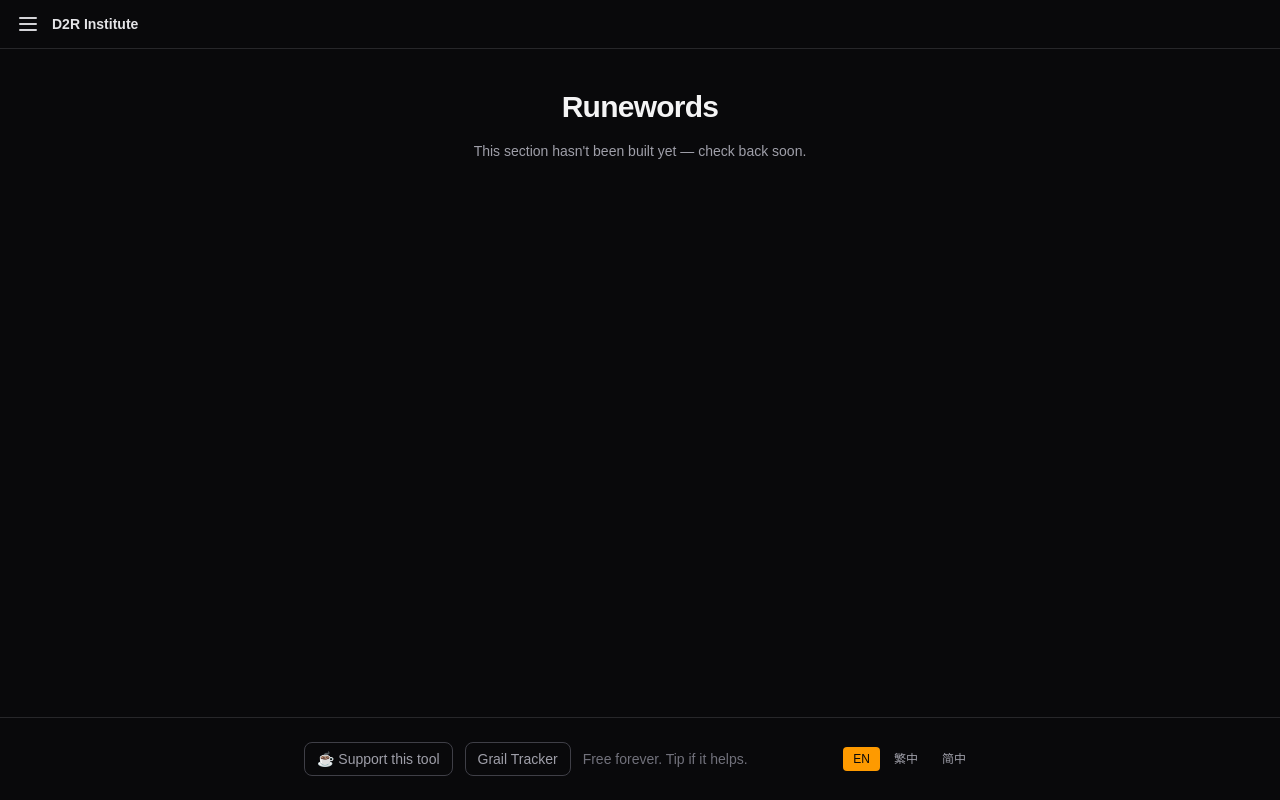
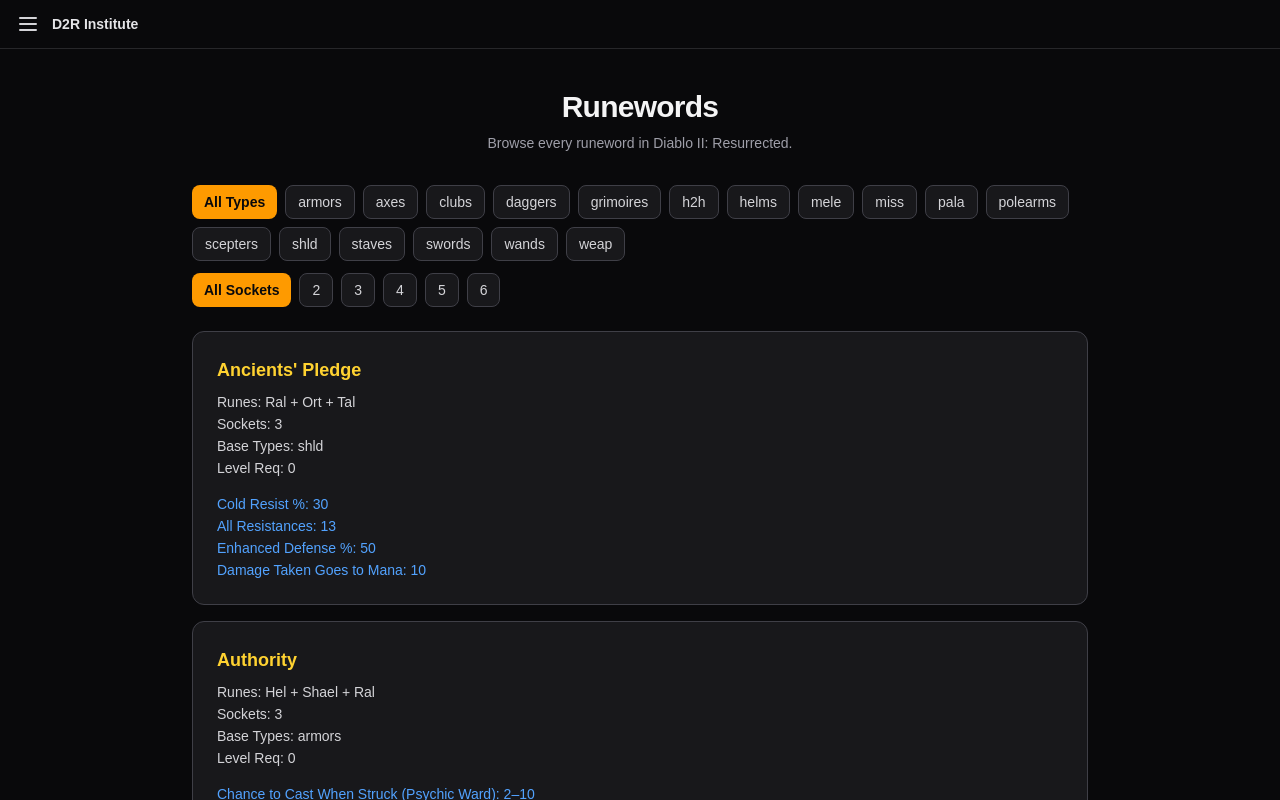
Before and after one commit to Alice062W/D2R-Records, a Next.js app: page /en/items/runewords in a window 1280 px wide. Shown: the top 800 px of the page. Built offline with nearby package versions, Linux system fonts and the light colour scheme.

Commit message:
Add Runewords filterable list page with real effect stats

```diff
--- a/messages/en.json
+++ b/messages/en.json
@@ -130,7 +130,16 @@
     "setPageSubtitle": "Browse every set item in Diablo II: Resurrected.",
     "backToCategories": "← Back to categories",
     "basePageTitle": "Base Items",
-    "basePageSubtitle": "Browse every base item in Diablo II: Resurrected."
+    "basePageSubtitle": "Browse every base item in Diablo II: Resurrected.",
+    "runewordsPageTitle": "Runewords",
+    "runewordsPageSubtitle": "Browse every runeword in Diablo II: Resurrected.",
+    "runewordsAllTypes": "All Types",
+    "runewordsAllSockets": "All Sockets",
+    "runewordsLadderOnly": "Ladder Only",
+    "runewordsRunesLabel": "Runes",
+    "runewordsSocketsLabel": "Sockets",
+    "runewordsBaseTypesLabel": "Base Types",
+    "runewordsLevelReqLabel": "Level Req"
   },
   "BaseItems": {
     "grade_normal": "Normal",
--- a/messages/zh-CN.json
+++ b/messages/zh-CN.json
@@ -130,7 +130,16 @@
     "setPageSubtitle": "浏览暗黑破坏神2：狱火重生中所有的套装物品。",
     "backToCategories": "← 返回分类",
     "basePageTitle": "基础装备",
-    "basePageSubtitle": "浏览暗黑破坏神2：狱火重生中所有的基础物品。"
+    "basePageSubtitle": "浏览暗黑破坏神2：狱火重生中所有的基础物品。",
+    "runewordsPageTitle": "符文之语",
+    "runewordsPageSubtitle": "浏览暗黑破坏神2：狱火重生中所有的符文之语。",
+    "runewordsAllTypes": "全部类型",
+    "runewordsAllSockets": "全部插槽数",
+    "runewordsLadderOnly": "限定天梯",
+    "runewordsRunesLabel": "符文",
+    "runewordsSocketsLabel": "插槽数",
+    "runewordsBaseTypesLabel": "基础类型",
+    "runewordsLevelReqLabel": "等级需求"
   },
   "BaseItems": {
     "grade_normal": "普通",
--- a/messages/zh-TW.json
+++ b/messages/zh-TW.json
@@ -130,7 +130,16 @@
     "setPageSubtitle": "瀏覽暗黑破壞神2：獄火重生中所有的套裝物品。",
     "backToCategories": "← 返回分類",
     "basePageTitle": "基礎裝備",
-    "basePageSubtitle": "瀏覽暗黑破壞神2：獄火重生中所有的基礎物品。"
+    "basePageSubtitle": "瀏覽暗黑破壞神2：獄火重生中所有的基礎物品。",
+    "runewordsPageTitle": "符文之語",
+    "runewordsPageSubtitle": "瀏覽暗黑破壞神2：獄火重生中所有的符文之語。",
+    "runewordsAllTypes": "全部類型",
+    "runewordsAllSockets": "全部插槽數",
+    "runewordsLadderOnly": "限定天梯",
+    "runewordsRunesLabel": "符文",
+    "runewordsSocketsLabel": "插槽數",
+    "runewordsBaseTypesLabel": "基礎類型",
+    "runewordsLevelReqLabel": "等級需求"
   },
   "BaseItems": {
     "grade_normal": "普通",
--- a/src/app/[locale]/items/runewords/page.tsx
+++ b/src/app/[locale]/items/runewords/page.tsx
@@ -1,18 +1,39 @@
-import { routing } from '@/i18n/routing';
-import { getTranslations, setRequestLocale } from 'next-intl/server';
-import ComingSoonPage from '@/components/ComingSoonPage';
+'use client';
 
-export function generateStaticParams() {
-  return routing.locales.map(locale => ({ locale }));
+import { useState } from 'react';
+import { useTranslations } from 'next-intl';
+import runewordsFull from '../../../../../data/runewords-full.json';
+import RunewordFilters from '@/components/items/RunewordFilters';
+import RunewordList from '@/components/items/RunewordList';
+
+const ALL_ITEM_TYPES = Array.from(new Set(runewordsFull.flatMap(rw => rw.itemTypes))).sort();
+
+export default function RunewordsPage() {
+  const t = useTranslations('Items');
+  const [activeType, setActiveType] = useState<string | null>(null);
+  const [activeSockets, setActiveSockets] = useState<number | null>(null);
+
+  const filtered = runewordsFull.filter(rw =>
+    (!activeType || rw.itemTypes.includes(activeType)) &&
+    (!activeSockets || rw.sockets === activeSockets)
+  );
+
+  return (
+    <main className="flex flex-col items-center py-10 px-4 gap-8 flex-1 w-full">
+      <div className="text-center">
+        <h1 className="text-3xl font-bold tracking-tight text-zinc-100">{t('runewordsPageTitle')}</h1>
+        <p className="mt-2 text-sm text-zinc-400 max-w-md">{t('runewordsPageSubtitle')}</p>
+      </div>
+      <div className="w-full max-w-4xl flex flex-col gap-6">
+        <RunewordFilters
+          itemTypes={ALL_ITEM_TYPES}
+          activeType={activeType}
+          onTypeChange={setActiveType}
+          activeSockets={activeSockets}
+          onSocketsChange={setActiveSockets}
+        />
+        <RunewordList runewords={filtered} />
+      </div>
+    </main>
+  );
 }
-
-export default async function RunewordsPage({
-  params,
-}: {
-  params: Promise<{ locale: string }>;
-}) {
-  const { locale } = await params;
-  setRequestLocale(locale);
-  const t = await getTranslations('Nav');
-  return <ComingSoonPage title={t('item_runewords')} />;
-}
--- /dev/null
+++ b/src/components/items/RunewordFilters.tsx
@@ -0,0 +1,53 @@
+'use client';
+
+import { useTranslations } from 'next-intl';
+
+export default function RunewordFilters({
+  itemTypes,
+  activeType,
+  onTypeChange,
+  activeSockets,
+  onSocketsChange,
+}: {
+  itemTypes: string[];
+  activeType: string | null;
+  onTypeChange: (type: string | null) => void;
+  activeSockets: number | null;
+  onSocketsChange: (sockets: number | null) => void;
+}) {
+  const t = useTranslations('Items');
+  const socketOptions = [2, 3, 4, 5, 6];
+
+  function pill(active: boolean) {
+    return `px-3 py-1.5 rounded-lg text-sm transition-colors ${
+      active
+        ? 'bg-amber-500 text-zinc-950 font-semibold'
+        : 'bg-zinc-900 border border-zinc-700 text-zinc-300 hover:bg-zinc-800'
+    }`;
+  }
+
+  return (
+    <div className="flex flex-col gap-3">
+      <div className="flex flex-wrap gap-2">
+        <button onClick={() => onTypeChange(null)} className={pill(activeType === null)}>
+          {t('runewordsAllTypes')}
+        </button>
+        {itemTypes.map(type => (
+          <button key={type} onClick={() => onTypeChange(type)} className={pill(activeType === type)}>
+            {type}
+          </button>
+        ))}
+      </div>
+      <div className="flex flex-wrap gap-2">
+        <button onClick={() => onSocketsChange(null)} className={pill(activeSockets === null)}>
+          {t('runewordsAllSockets')}
+        </button>
+        {socketOptions.map(n => (
+          <button key={n} onClick={() => onSocketsChange(n)} className={pill(activeSockets === n)}>
+            {n}
+          </button>
+        ))}
+      </div>
+    </div>
+  );
+}
--- /dev/null
+++ b/src/components/items/RunewordList.tsx
@@ -0,0 +1,43 @@
+import { useTranslations } from 'next-intl';
+import type runewordsFullJson from '../../../data/runewords-full.json';
+
+type Runeword = (typeof runewordsFullJson)[number];
+
+export default function RunewordList({ runewords }: { runewords: Runeword[] }) {
+  const t = useTranslations('Items');
+
+  return (
+    <div className="flex flex-col gap-4 w-full">
+      {runewords.map(rw => (
+        <div key={rw.id} className="bg-zinc-900 border border-zinc-700 rounded-xl p-6">
+          <div className="flex items-center justify-between">
+            <h3 className="text-lg font-bold text-amber-300">{rw.name.en}</h3>
+            {rw.ladderOnly && (
+              <span className="text-xs px-2 py-1 rounded bg-zinc-800 text-zinc-400">
+                {t('runewordsLadderOnly')}
+              </span>
+            )}
+          </div>
+          <div className="mt-2 text-sm text-zinc-300 flex flex-col gap-0.5">
+            <div>{t('runewordsRunesLabel')}: {rw.runes.join(' + ')}</div>
+            <div>{t('runewordsSocketsLabel')}: {rw.sockets}</div>
+            <div>{t('runewordsBaseTypesLabel')}: {rw.itemTypes.join(', ')}</div>
+            <div>{t('runewordsLevelReqLabel')}: {rw.levelReq}</div>
+          </div>
+          {(rw.stats.length > 0 || rw.fixedStats.length > 0) && (
+            <div className="mt-4">
+              <div className="text-sm text-blue-400 flex flex-col gap-0.5">
+                {rw.stats.map(stat => (
+                  <div key={stat.key}>{stat.label.en}: {stat.min}–{stat.max}</div>
+                ))}
+                {rw.fixedStats.map(f => (
+                  <div key={f.key}>{f.label.en}: {f.value}</div>
+                ))}
+              </div>
+            </div>
+          )}
+        </div>
+      ))}
+    </div>
+  );
+}
```
Also changed, not shown: 1 other file (tests, documents, lock files or other folders).
